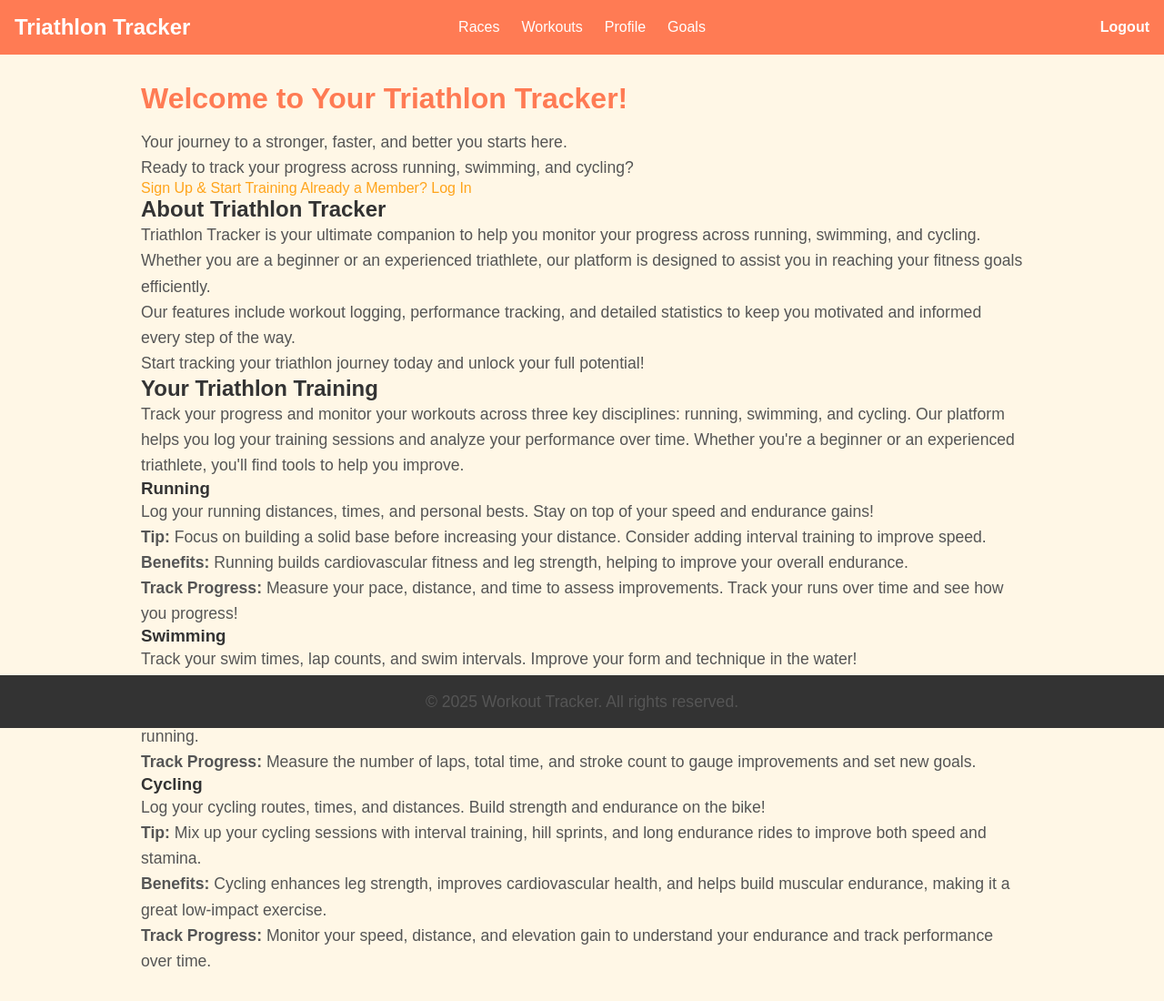
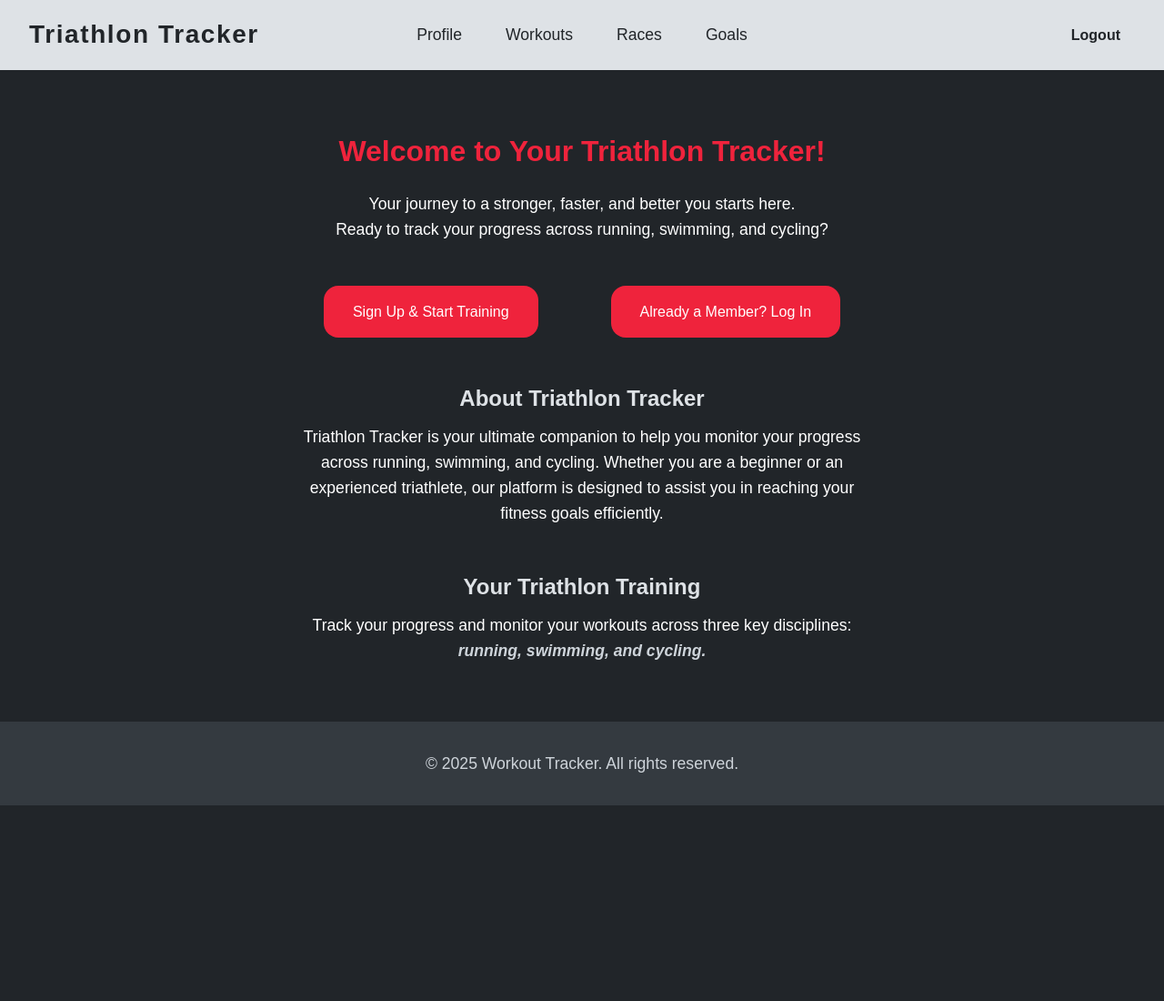
Before and after one commit to juancmorenoh/django_triathlon_tracker, a Django app: page /home/ in a window 1280 px wide. Shown: the whole page at 91% size. After the commit the page ends 885 px from the top, so only its background shows below. Run offline with Django 5.2, Linux system fonts and the light colour scheme; the visitor is signed in with stand-in values (Sample User, id 1).

Commit message:
Improve html structure and CSS styling, change view naming of Goal model to reflect the rest

```diff
--- a/apps/users/templates/users/logout.html
+++ b/apps/users/templates/users/logout.html
@@ -3,5 +3,7 @@
 {% block title %} Logout {% endblock %}
 
 {% block content %}
-    <h2>You have been logged out</h2>
+<div class="logout-message">
+    <h2>You have been logged out.</h2>
+</div>
 {% endblock %}
--- a/apps/users/templates/users/profile.html
+++ b/apps/users/templates/users/profile.html
@@ -3,6 +3,7 @@
 {% block title %} Profile {% endblock %}
 
 {% block content %}
+    <h1>Profile</h1>
     <div class="profile-img-container">
         <img src="{{ user.profile.image.url }}" alt="Mypic">
     </div>
--- a/apps/workout_logs/templates/workout_logs/goals.html
+++ b/apps/workout_logs/templates/workout_logs/goals.html
@@ -7,7 +7,7 @@
     <h2>Welcome {{ user.username }}</h2>
     <br>
 
-    <a href="{% url 'create_goal' %}">Create new Goal</a>
+    <a href="{% url 'add_goal' %}">Create new Goal</a>
 
     <h3>Goal to achive</h3>
     {% for goal in not_achieved_goals %}
--- a/apps/workout_logs/templates/workout_logs/homepage.html
+++ b/apps/workout_logs/templates/workout_logs/homepage.html
@@ -1,10 +1,10 @@
 {% extends 'base.html' %}
 
-{% block title %} Homepage {% endblock %}
+{% block title %} Welcome {% endblock %}
 
 {% block content %}
-<!-- Welcome page of not logged users -->
-<section class="welcome-section">
+
+<section class="home-section">
     <div class="welcome-container">
         <h1>Welcome to Your Triathlon Tracker!</h1>
         <p>Your journey to a stronger, faster, and better you starts here.</p>
@@ -17,46 +17,19 @@
     </div>
 </section>
 
-<!-- About section -->
-<section class="about-section">
-    <div class="about-container">
+
+<section class="home-section">
+    <div class="home-container">
         <h2>About Triathlon Tracker</h2>
         <p>Triathlon Tracker is your ultimate companion to help you monitor your progress across running, swimming, and cycling. Whether you are a beginner or an experienced triathlete, our platform is designed to assist you in reaching your fitness goals efficiently.</p>
-        <p>Our features include workout logging, performance tracking, and detailed statistics to keep you motivated and informed every step of the way.</p>
-        <p>Start tracking your triathlon journey today and unlock your full potential!</p>
+
     </div>
 </section>
 
-<!-- Training section -->
-<section class="training-section">
-    <div class="training-container">
+<section class="home-section">
+    <div class="home-container">
         <h2>Your Triathlon Training</h2>
-        <p>Track your progress and monitor your workouts across three key disciplines: running, swimming, and cycling. Our platform helps you log your training sessions and analyze your performance over time. Whether you're a beginner or an experienced triathlete, you'll find tools to help you improve.</p>
-
-        <div class="training-categories">
-            <div class="training-category">
-                <h3>Running</h3>
-                <p>Log your running distances, times, and personal bests. Stay on top of your speed and endurance gains!</p>
-                <p><strong>Tip:</strong> Focus on building a solid base before increasing your distance. Consider adding interval training to improve speed.</p>
-                <p><strong>Benefits:</strong> Running builds cardiovascular fitness and leg strength, helping to improve your overall endurance.</p>
-                <p><strong>Track Progress:</strong> Measure your pace, distance, and time to assess improvements. Track your runs over time and see how you progress!</p>
-            </div>
-            <div class="training-category">
-                <h3>Swimming</h3>
-                <p>Track your swim times, lap counts, and swim intervals. Improve your form and technique in the water!</p>
-                <p><strong>Tip:</strong> Focus on breathing techniques and stroke efficiency. Use drills to improve form and increase endurance.</p>
-                <p><strong>Benefits:</strong> Swimming is a full-body workout that builds both strength and flexibility, with less impact on joints compared to running.</p>
-                <p><strong>Track Progress:</strong> Measure the number of laps, total time, and stroke count to gauge improvements and set new goals.</p>
-            </div>
-            <div class="training-category">
-                <h3>Cycling</h3>
-                <p>Log your cycling routes, times, and distances. Build strength and endurance on the bike!</p>
-                <p><strong>Tip:</strong> Mix up your cycling sessions with interval training, hill sprints, and long endurance rides to improve both speed and stamina.</p>
-                <p><strong>Benefits:</strong> Cycling enhances leg strength, improves cardiovascular health, and helps build muscular endurance, making it a great low-impact exercise.</p>
-                <p><strong>Track Progress:</strong> Monitor your speed, distance, and elevation gain to understand your endurance and track performance over time.</p>
-            </div>
-        </div>
-    </div>
+        <p>Track your progress and monitor your workouts across three key disciplines: <span>running, swimming, and cycling.</span>
 </section>
 
 {% endblock %}
--- a/apps/workout_logs/urls.py
+++ b/apps/workout_logs/urls.py
@@ -18,7 +18,7 @@ urlpatterns = [
 
 
     path('goals/', views.goals, name='goals'),
-    path('goals/create/', views.create_goal, name='create_goal'),
+    path('goals/add/', views.add_goal, name='add_goal'),
     path('goals/<int:id>/', views.detail_goal, name='detail_goal'),
     path('goals/<int:id>/delete/', views.delete_goal, name='delete_goal'),
     path('goals/<int:id>/update/', views.update_goal, name='update_goal'),
--- a/apps/workout_logs/views.py
+++ b/apps/workout_logs/views.py
@@ -33,6 +33,7 @@ def workout_list(request):
     }
     return render(request, 'workout_logs/workout_list.html', context)
 
+@login_required
 def add_workout(request):
     if request.method ==  'POST':
         form = WorkoutForm(request.POST)
@@ -45,6 +46,7 @@ def add_workout(request):
         form = WorkoutForm()
     return render(request, 'workout_logs/add_workout.html', {'form': form})
 
+@login_required
 def update_workout(request, workout_id):
     workout = get_object_or_404(Workout, id=workout_id)
     if request.method == "POST":
@@ -57,9 +59,11 @@ def update_workout(request, workout_id):
         form = WorkoutForm(instance=workout)
     return render(request, 'workout_logs/add_workout.html', {'form': form})
 
+@login_required
 def delete_workout(request, id):
     return delete_object(request, Workout, id, 'workout_list')
 
+@login_required
 def detail_workout(request,workout_id):
     workout = get_object_or_404(Workout, id=workout_id)
     return render(request,'workout_logs/detail_workout.html',{'workout': workout})
@@ -184,7 +188,7 @@ def goals(request):
     return render(request,'workout_logs/goals.html', context)
 
 
-def create_goal(request):
+def add_goal(request):
     if request.method == 'POST':
         form = GoalForm(request.POST)
         if form.is_valid():
@@ -194,7 +198,7 @@ def create_goal(request):
             return redirect('goals')
     else:
         form = GoalForm()
-    return render(request, 'workout_logs/create_goal.html', {'form': form})
+    return render(request, 'workout_logs/add_goal.html', {'form': form})
 
 def delete_goal(request, id):
     return delete_object(request, Goal, id, 'goals')
--- a/static/css/styles.css
+++ b/static/css/styles.css
@@ -7,16 +7,18 @@
 
 body {
     font-family: 'Arial', sans-serif;
-    background-color: #fff7e6;
-    color: #333;
-    padding: 0;
-    margin: 0;
+    background-color: #212529;
+    color: #F8F9FA;
+    line-height: 1.6;
     min-height: 100vh;
+    display: flex;
+    flex-direction: column;
 }
+
 
 /* Header Styles */
 header {
-    background-color: #ff7b54;
+    background-color: #DEE2E6;
     padding: 1rem 0;
 }
 
@@ -28,16 +30,26 @@ header {
 }
 
 .logo a {
-    font-size: 1.5rem;
+    letter-spacing: .1rem;
+    font-size: 1.75rem;
     font-weight: bold;
     text-decoration: none;
-    color: #fff;
+    color: #212529;
+    margin-left: 1rem;
+}
+
+.logo a:hover ,
+.nav-logout-btn:hover ,
+.nav-list a:hover ,
+.user-actions a:hover{
+    color: #ef233c;
 }
 
 .nav-list {
     display: flex;
     list-style: none;
-    gap: 1.5rem;
+    font-size: 1.1rem;
+    gap: 3rem;
     position: absolute;
     left: 50%;
     transform: translateX(-50%);
@@ -45,8 +57,8 @@ header {
 
 .nav-list a {
     text-decoration: none;
-    color: #fff;
-    font-size: 1rem;
+    color: #212529;
+    font-weight:300;
 }
 
 .user-actions {
@@ -57,46 +69,169 @@ header {
 
 .user-actions a{
     text-decoration: none;
-    color: #fff;
+    color: #212529;
+    margin-right: 2rem;
 }
 
 .nav-logout-btn {
-    color: #fff;
+    color: #212529;
     cursor: pointer;
     background: none;
     border: none;
     font-weight: bold;
     font-size: 1rem;
+    margin-right: 2rem;
 }
 
-.nav-logout-btn:hover {
-    color: #ff6f00;
-}
 
-/* Main Section Styles */
+/* Main Section Styles & General tags*/
 main {
-    padding: 30px 15px;
-    max-width: 1000px;
-    margin: 0 auto;
+    max-width: 1300px;
+    margin: 1rem auto;
+    flex: 1;
+
 }
 
 h1 {
     font-size: 2rem;
-    margin-bottom: 15px;
-    color: #ff7b54; /* Coral */
+    color: #ef233c;
+    margin-bottom: 1.1rem;
+}
+
+h2{
+    font-size: 1.5rem;
+    margin-bottom: 0.5rem;
+    color: #DEE2E6;
 }
 
 p {
     font-size: 1.1rem;
-    color: #555;
-    line-height: 1.6;
+    color: #ffffff;
 }
 
+/* Link Styles */
+a {
+    text-decoration: none;
+    color: #ef233c;
+    transition: color 0.3s ease;
+}
 
+a:hover {
+    color: #DEE2E6;
+}
 
+/* Homepage styles */
+.home-section{
+    text-align: center;
+    margin: 3rem auto;
+    max-width: 50%;
+}
+
+.home-section span{
+    font-weight: bold;
+    font-style: italic;
+    color: #CED4DA;
+}
+
+.cta-container{
+    display: flex;
+    justify-content: center;
+    gap: 5rem;
+    margin-top:3rem;
+}
+
+.cta-container a{
+    background-color: #ef233c;
+    color: #fff;
+    padding: 1rem 2rem;
+    border-radius: 1rem;
+}
+
+/* Form Login-Register*/
+.form-container{
+    text-align: center;
+}
+
+.login-form, .registration-form {
+    background-color: #CED4DA;
+    padding: 1rem 3rem;
+    border-radius: 8px;
+    max-width: 400px;
+    box-shadow: 2px 2px 5px #ef233c;
+}
+
+form label{
+    color: #212529;
+    font-weight: bold;
+    display: block;
+    margin-top: 0.8rem;
+    text-align: left;
+}
+
+form input{
+    background-color: #2a2e36;
+    color: #fff;
+    width: 100%;
+    border-radius: 5px;
+    font-size: 1rem;
+}
+
+form input:focus {
+    outline: none;
+    border: 1px solid #ef233c;
+}
+
+.help-text {
+    display: block;
+    margin-top: 0.5rem;
+    font-size: 0.8rem;
+    color: #6c757d;
+    text-align: left;
+}
+
+/* Error messages */
+.login-form .errorlist,
+.registration-form .errorlist {
+    color: #ef233c;
+    font-size: 12px;
+    margin-top: 5px;
+    text-align: left;
+}
+
+/* Form button */
+.button-log-form{
+    margin-top: 1rem;
+    background-color: #ef233c;
+    color: #fff;
+    font-weight: bold;
+    padding: 0.6rem 1.3rem;
+    border: none;
+    border-radius: 5px;
+    cursor: pointer;
+    width: 100%;
+}
+.button-log-form:hover{
+    background-color: #212529;
+}
+
+.form-footer{
+    margin-top: 1rem;
+}
+
+.italic-text{
+    font-style: italic;
+}
+
+/*Logout page*/
+.logout-message h2 {
+    color: #DEE2E6;
+    font-weight: bold;
+    margin: 5rem auto;
+}
 /* =================================================================
  * SECTIONS
  * ========================================================================== */
+/*
 .races-container {
     display: grid;
     grid-template-columns: 1fr 1fr;
@@ -121,38 +256,30 @@ p {
 }
 
 
-/* Link Styles */
-a {
-    text-decoration: none;
-    color: #ffa41b; /* Matches button orange */
-    transition: color 0.3s ease;
-}
-
-a:hover {
-    color: #ff6f00; /* Darker orange */
-}
 
 
-.profile-container {
-    text-align: center; /* Centers all text */
-    margin-bottom: 20px; /* Adds space below the content */
+*/
+
+/* .profile-container {
+    text-align: center;
+    margin-bottom: 20px;
 }
 
 .profile-img-container {
-    margin-top: 15px;  /* Adds space between the welcome text and the image */
+    margin-top: 15px;
 }
 
 .profile-img-container img {
     width: 100px;
     height: 100px;
-    border-radius: 50%; /* Makes the image round */
+    border-radius: 50%;
     object-fit: cover;
 }
 
 
 .subform-grid{
     display: grid;
-    grid-template-columns: 1fr 1fr;
+    grid-template-columns: 1fr 1fr 1fr;
 }
 .subform-discipline{
 
@@ -178,15 +305,17 @@ a:hover {
 .subform-discipline.active .form-placeholder{
     display:none;
 }
+*/
+
 /* Footer Styles */
 footer {
-    background-color: #333;
-    color: white;
+    background-color: #343A40;
     text-align: center;
-    padding: 15px 0;
-    position: fixed;
-    bottom: 0;
     width: 100%;
+}
+footer p{
+    color: #CED4DA;
+    padding: 2rem 0rem;
 }
 
 /* Responsive Styles */
--- a/templates/base.html
+++ b/templates/base.html
@@ -5,7 +5,7 @@
 <head>
     <meta charset="UTF-8">
     <meta name="viewport" content="width=device-width, initial-scale=1.0">
-    <title>{% block title %}Workout List{% endblock %}</title>
+    <title>{% block title %}{% endblock %}</title>
     <link rel="stylesheet" href="{% static 'css/styles.css' %}">
 </head>
 <body>
@@ -20,14 +20,14 @@
             <!-- Center navigation links -->
             <ul class="nav-list">
                 {% if user.is_authenticated %}
+                    <li><a href="{% url 'profile' %}">Profile</a></li>
+                    <li><a href="{% url 'workout_list' %}">Workouts</a></li>
                     <li><a href="{% url 'races' %}">Races</a></li>
-                    <li><a href="{% url 'workout_list' %}">Workouts</a></li>
-                    <li><a href="{% url 'profile' %}">Profile</a></li>
                     <li><a href="{% url 'goals' %}">Goals</a></li>
 
                 {% else %}
-                    <li><a href="#">Training</a></li>
-                    <li><a href="#">About</a></li>
+                    <li><a href="{% url 'home' %}">Homepage</a></li>
+
                 {% endif %}
             </ul>
 
```
Also changed, not shown: apps/users/templates/users/login.html (+12 -8 lines), apps/users/templates/users/register.html (+20 -10 lines), apps/workout_logs/templates/workout_logs/workout_list.html (+2 -5 lines), apps/workout_logs/templates/workout_logs/add_goal.html (renamed from apps/workout_logs/templates/workout_logs/create_goal.html).
